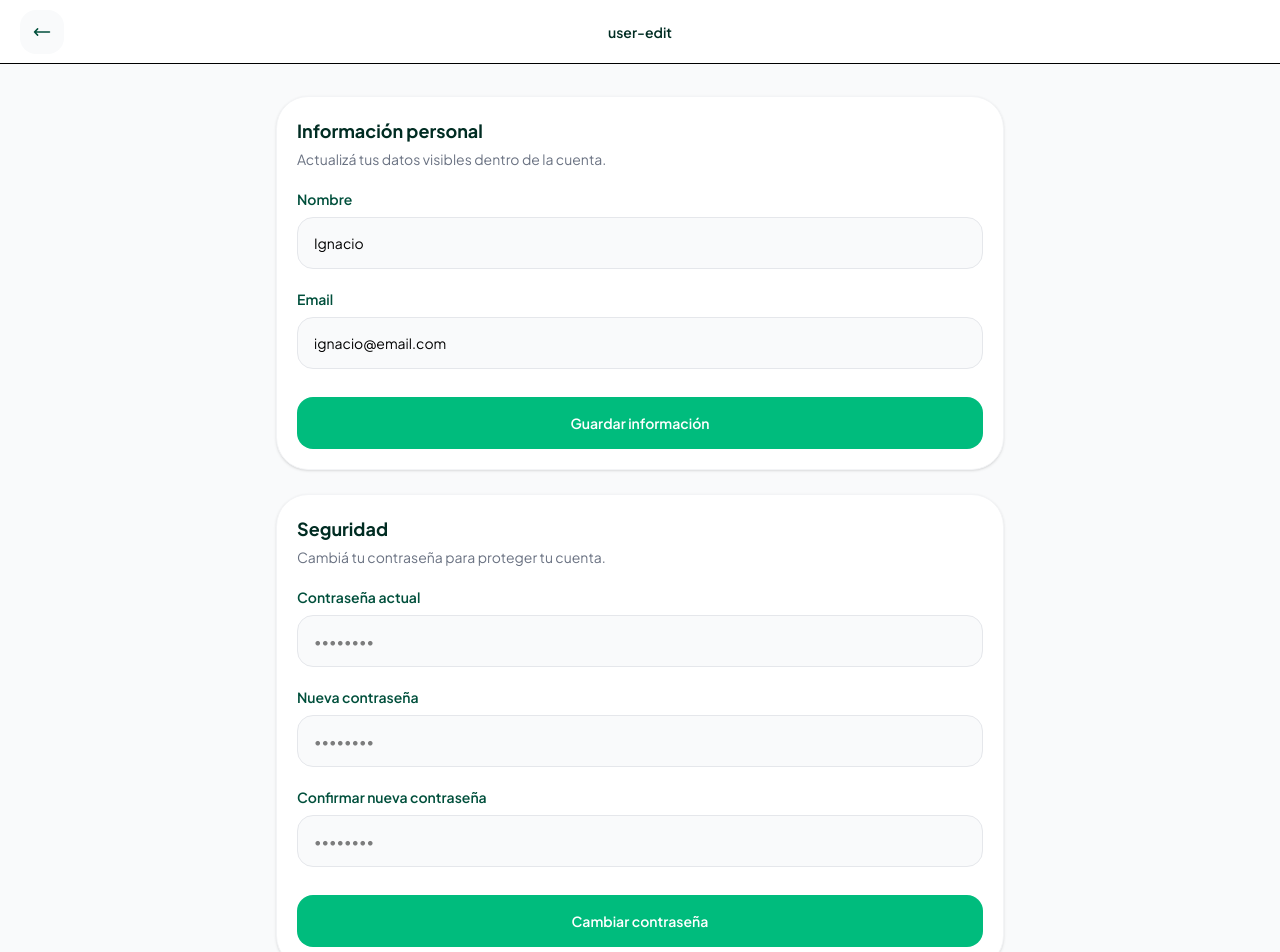
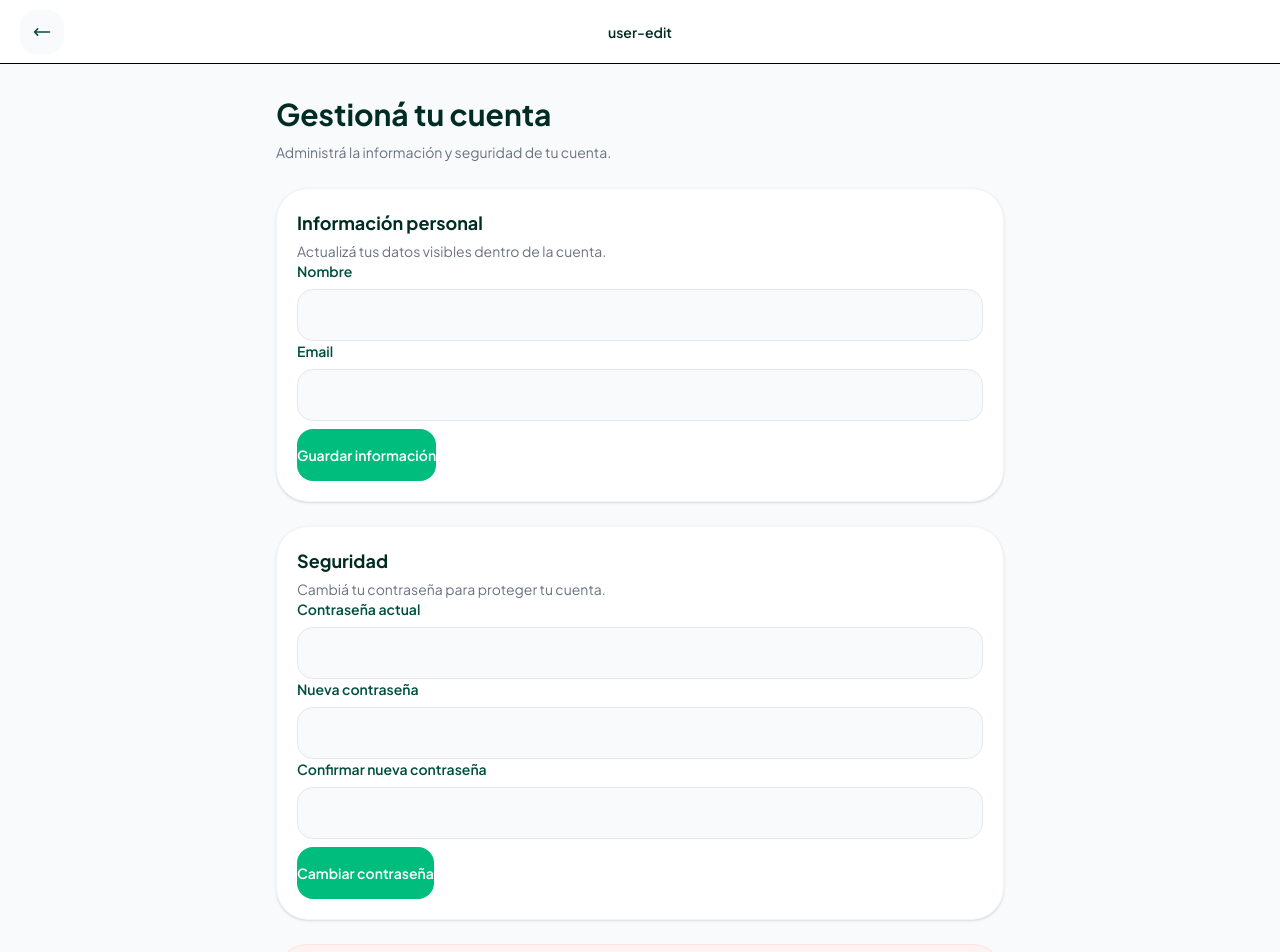
Before and after one commit to rejuanigg/fishing-store-frontend, a Vue app in the folder fishing-store-frontend/: page /user/edit in a window 1280 px wide. Shown: the top 952 px of the page. Built offline with nearby package versions, Linux system fonts and the light colour scheme.

Commit message:
feat(user):implement edit email and change password

```diff
--- a/fishing-store-frontend/src/views/public/EditUserView.vue
+++ b/fishing-store-frontend/src/views/public/EditUserView.vue
@@ -1,16 +1,37 @@
 <script setup>
 import api from '@/services/api';
-import { ref } from 'vue';
-import { useRoute } from 'vue-router';
+import { useAuthStore } from '@/stores/auth';
+import { onMounted, ref, watch } from 'vue';
 
+const auth = useAuthStore();
 
-const route = useRoute();
-const userId = route.params.id;
-const user = ref(null);
+const name = ref(auth.name);
+const email = ref(auth.email);
 
-const users = async () => {
-  const response = await api.get(`/users/${userId}`)
-  user.value = response.data.data
+watch(() => [auth.name, auth.email], ([newName, newEmail]) => {
+  name.value = newName
+  email.value = newEmail
+})
+
+const update = async()=>{
+  await api.patch('/edit_profile',{
+    name:name.value,
+    email:email.value
+  });
+}
+
+//Actualizar contraseña
+
+const actualPassword = ref(null);
+const newPassword = ref(null);
+const newPasswordConfirm = ref(null);
+
+const changePassword = async()=>{
+  await api.patch('/password',{
+    actual_password:actualPassword.value,
+    new_password:newPassword.value,
+    new_password_confirmation:newPasswordConfirm.value
+  })
 }
 
 
@@ -19,9 +40,9 @@ const users = async () => {
 <template>
   <div class="min-h-screen bg-gray-50 px-5 pt-8 pb-28 flex flex-col gap-6">
 
-    <section v-if="user" class="flex flex-col gap-2">
+    <section class="flex flex-col gap-2">
       <h1 class="text-3xl font-bold text-emerald-950">
-        {{user.name}}
+        Gestioná tu cuenta
       </h1>
 
       <p class="text-sm leading-6 text-gray-500">
@@ -30,6 +51,8 @@ const users = async () => {
     </section>
 
     <section class="bg-white rounded-[32px] border border-gray-100 shadow-sm p-5 flex flex-col gap-5">
+      <form @submit.prevent="update">
+
 
         <div class="flex flex-col gap-1">
           <h2 class="text-lg font-bold text-emerald-950">
@@ -47,20 +70,20 @@ const users = async () => {
           </label>
 
           <input
+            v-model="name"
             type="text"
-          value="Ignacio"
             class="h-13 px-4 rounded-2xl border border-gray-200 bg-gray-50 text-sm outline-none focus:border-emerald-500"
           >
         </div>
 
         <div class="flex flex-col gap-2">
-        <label class="text-sm font-semibold text-emerald-900">
+          <label  class="text-sm font-semibold text-emerald-900">
             Email
           </label>
 
           <input
+            v-model="email"
             type="email"
-          value="ignacio@email.com"
               class="h-13 px-4 rounded-2xl border border-gray-200 bg-gray-50 text-sm outline-none focus:border-emerald-500"
           >
         </div>
@@ -68,10 +91,12 @@ const users = async () => {
         <button class="mt-2 h-13 rounded-2xl bg-emerald-500 text-white text-sm font-semibold active:scale-[0.98] transition">
           Guardar información
         </button>
+      </form>
 
     </section>
 
     <section class="bg-white rounded-[32px] border border-gray-100 shadow-sm p-5 flex flex-col gap-5">
+      <form @submit.prevent="changePassword">
 
         <div class="flex flex-col gap-1">
           <h2 class="text-lg font-bold text-emerald-950">
@@ -89,8 +114,8 @@ const users = async () => {
           </label>
 
           <input
+          v-model="actualPassword"
             type="password"
-          placeholder="••••••••"
             class="h-13 px-4 rounded-2xl border border-gray-200 bg-gray-50 text-sm outline-none focus:border-emerald-500"
           >
         </div>
@@ -101,8 +126,8 @@ const users = async () => {
           </label>
 
           <input
+            v-model="newPassword"
             type="password"
-          placeholder="••••••••"
             class="h-13 px-4 rounded-2xl border border-gray-200 bg-gray-50 text-sm outline-none focus:border-emerald-500"
           >
         </div>
@@ -113,8 +138,8 @@ const users = async () => {
           </label>
 
           <input
+          v-model="newPasswordConfirm"
             type="password"
-          placeholder="••••••••"
             class="h-13 px-4 rounded-2xl border border-gray-200 bg-gray-50 text-sm outline-none focus:border-emerald-500"
           >
         </div>
@@ -122,6 +147,7 @@ const users = async () => {
         <button class="mt-2 h-13 rounded-2xl bg-emerald-500 text-white text-sm font-semibold active:scale-[0.98] transition">
           Cambiar contraseña
         </button>
+      </form>
 
     </section>
 
```
Lines whose indentation alone changed are shown as unchanged.
